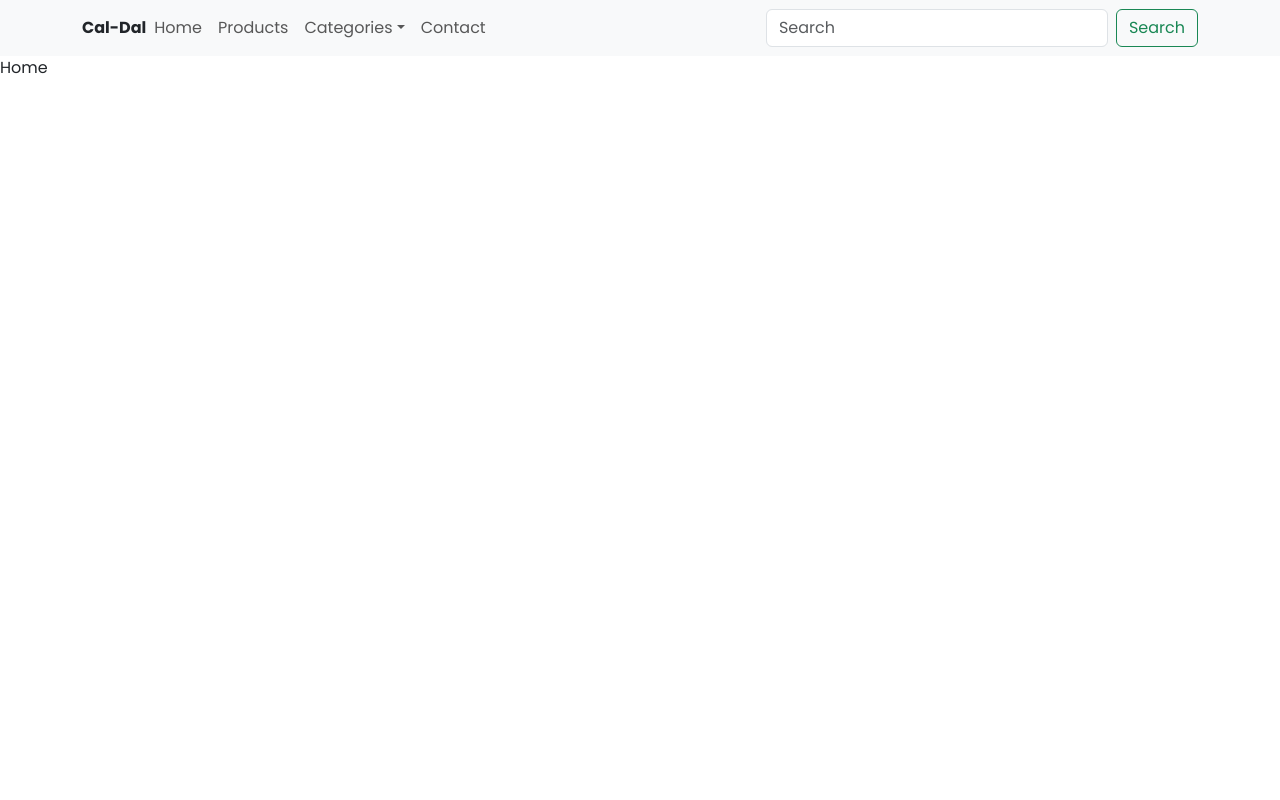
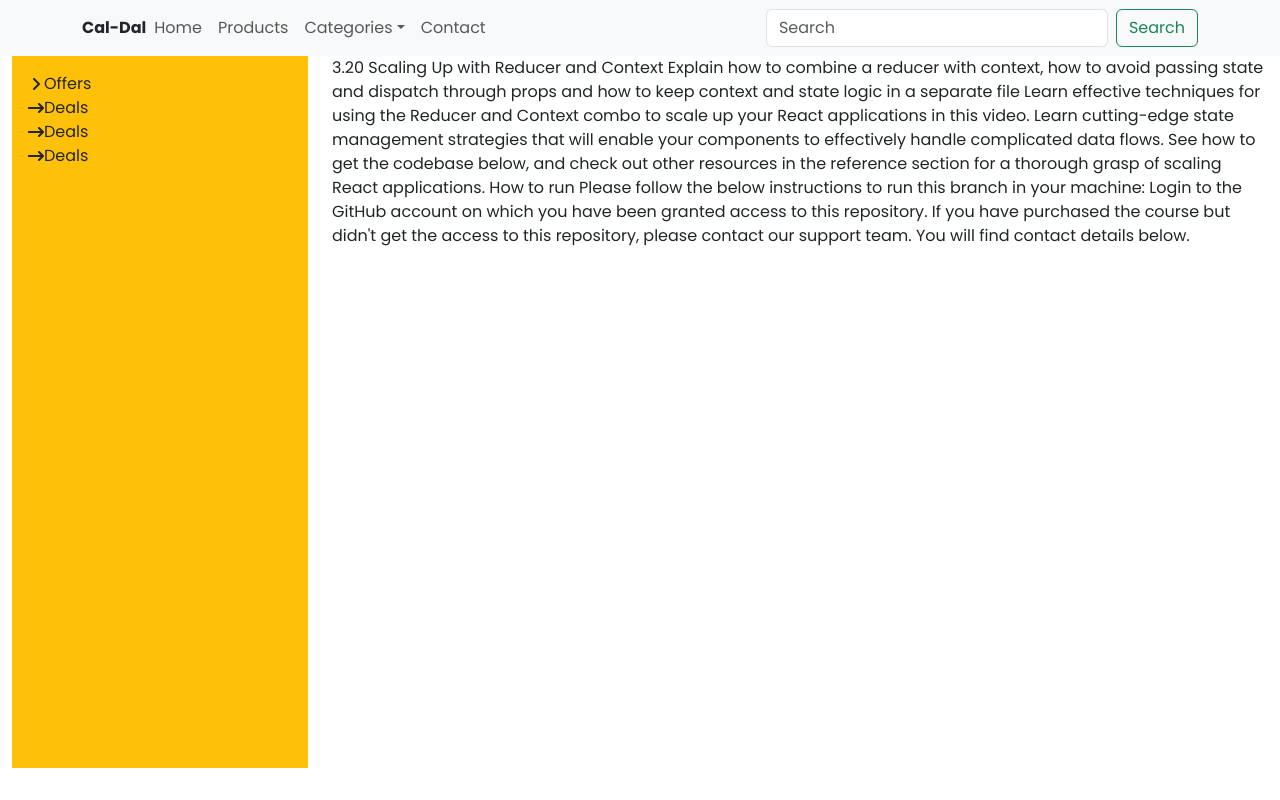
Before and after one commit to mdmehrab/react-all-in-one, a React (Vite) app: page / in a window 1280 px wide. Built offline with nearby package versions, Linux system fonts and the light colour scheme.

Commit message:
added the sidebar manu

```diff
--- a/src/App.jsx
+++ b/src/App.jsx
@@ -1,21 +1,36 @@
 import DynamicProduct from "./components/DynamicProduct";
 import Header from "./components/Header";
+import Sidebar from "./components/Sidbar";
 import Contact from "./pages/Contact";
 import Home from "./pages/Home";
 import Products from "./pages/Products";
 import { Route, Routes } from "react-router-dom";
+import { Container, Row, Col } from "react-bootstrap";
 
 export default function App() {
   return (
     <>
       <Header />
-
-      <Routes>
-        <Route path="/" element={<Home />} />
-        <Route path="/contact" element={<Contact />} />
-        <Route path="/products" element={<Products />} />
-        <Route path="/products/:productId" element={<DynamicProduct />} />
-      </Routes>
+      <div className="d-flex">
+        <Container fluid>
+          <Row>
+            <Col md={3}>
+              <Sidebar />
+            </Col>
+            <Col md={9}>
+              <Routes>
+                <Route path="/" element={<Home />} />
+                <Route path="/contact" element={<Contact />} />
+                <Route path="/products" element={<Products />} />
+                <Route
+                  path="/products/:productId"
+                  element={<DynamicProduct />}
+                />
+              </Routes>
+            </Col>
+          </Row>
+        </Container>
+      </div>
     </>
   );
 }
--- /dev/null
+++ b/src/components/Sidbar.jsx
@@ -0,0 +1,52 @@
+import { useState } from "react";
+import { FaAngleRight, FaArrowRightLong } from "react-icons/fa6";
+import { sidebarMenu } from "../data/data";
+
+const iconsMap = {
+  FaAngleRight: <FaAngleRight />,
+  FaArrowRightLong: <FaArrowRightLong />,
+};
+
+const Sidebar = () => {
+  const [activeMenu, setActiveMenu] = useState(null); // State to handle the active dropdown menu
+
+  const handleToggle = (id) => {
+    setActiveMenu((prev) => (prev === id ? null : id)); // Toggle dropdown based on id
+  };
+  return (
+    <div
+      className="bg-warning p-3"
+      style={{
+        height: "89vh",
+      }}
+    >
+      <ul>
+        {sidebarMenu?.map((menu) => (
+          <li key={menu.id}>
+            <div
+              style={{ cursor: "pointer" }}
+              onClick={() => handleToggle(menu.id)} // Toggle dropdown on click
+              className="d-flex align-items-center"
+            >
+              <span>{iconsMap[menu.icon]}</span>
+              <span>{menu.text}</span>
+            </div>
+
+            {/* Render the dropdown if categories exist and the menu is active */}
+            {menu.categories && activeMenu === menu.id && (
+              <ul className="ml-4">
+                {menu.categories.map((category) => (
+                  <li key={category.id}>
+                    <span>{category.catName}</span>
+                  </li>
+                ))}
+              </ul>
+            )}
+          </li>
+        ))}
+      </ul>
+    </div>
+  );
+};
+
+export default Sidebar;
--- a/src/data/data.js
+++ b/src/data/data.js
@@ -27,3 +27,20 @@ export const headerCategories = [
   { id: 1, label: "Fish", price: "67" },
   { id: 1, label: "Fish", price: "67" },
 ];
+
+export const sidebarMenu = [
+  { id: 1, text: "Offers", icon: "FaAngleRight" },
+  {
+    id: 2,
+    text: "Deals",
+    icon: "FaArrowRightLong",
+    categories: [
+      { id: 1, catName: "fish" },
+      { id: 1, catName: "fish" },
+      { id: 1, catName: "fish" },
+    ],
+  },
+  { id: 3, text: "Deals", icon: "FaArrowRightLong" },
+  { id: 4, text: "Deals", icon: "FaArrowRightLong" },
+  // Continue for other menu items
+];
--- a/src/pages/Home.jsx
+++ b/src/pages/Home.jsx
@@ -1,5 +1,21 @@
 import React from "react";
 
 export default function Home() {
-  return <div>Home</div>;
+  return (
+    <div>
+      3.20 Scaling Up with Reducer and Context Explain how to combine a reducer
+      with context, how to avoid passing state and dispatch through props and
+      how to keep context and state logic in a separate file Learn effective
+      techniques for using the Reducer and Context combo to scale up your React
+      applications in this video. Learn cutting-edge state management strategies
+      that will enable your components to effectively handle complicated data
+      flows. See how to get the codebase below, and check out other resources in
+      the reference section for a thorough grasp of scaling React applications.
+      How to run Please follow the below instructions to run this branch in your
+      machine: Login to the GitHub account on which you have been granted access
+      to this repository. If you have purchased the course but didn't get the
+      access to this repository, please contact our support team. You will find
+      contact details below.
+    </div>
+  );
 }
```
